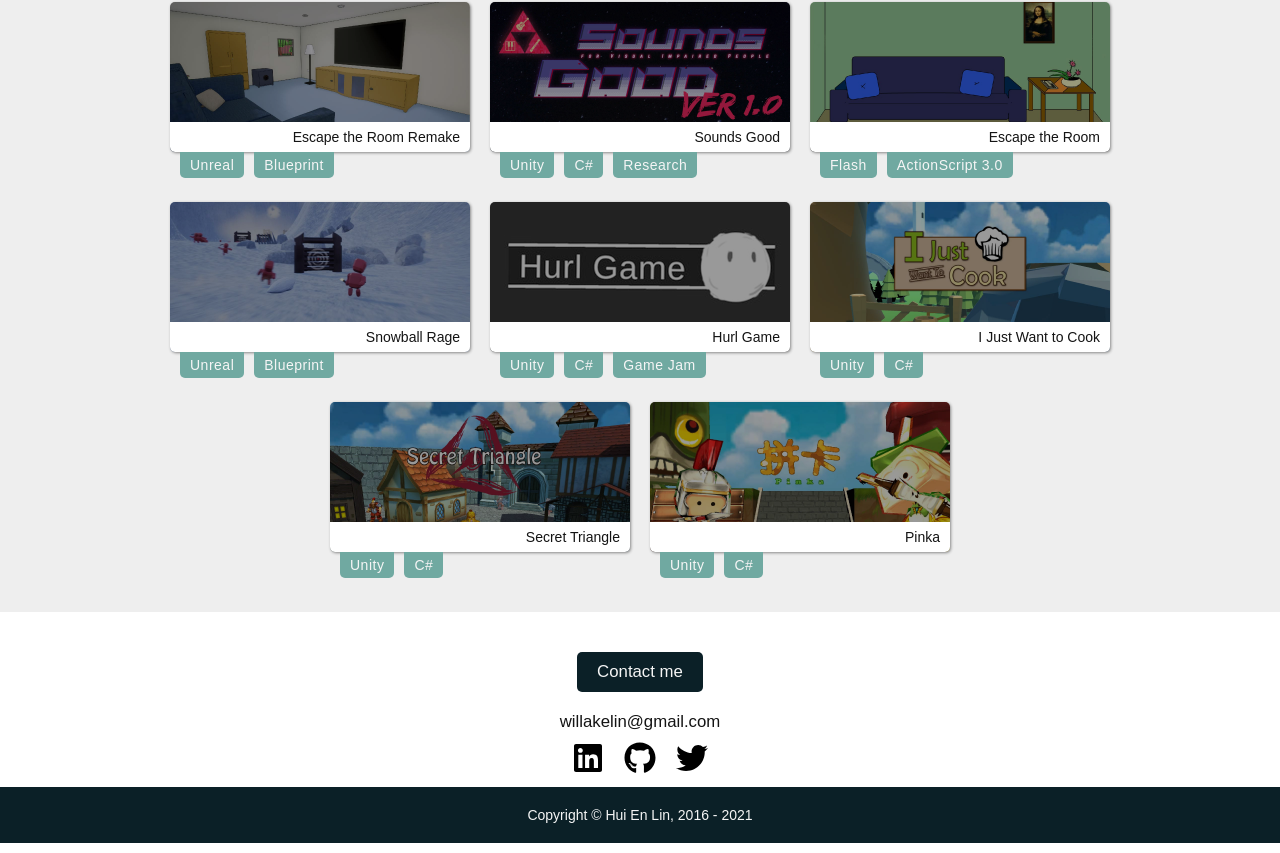
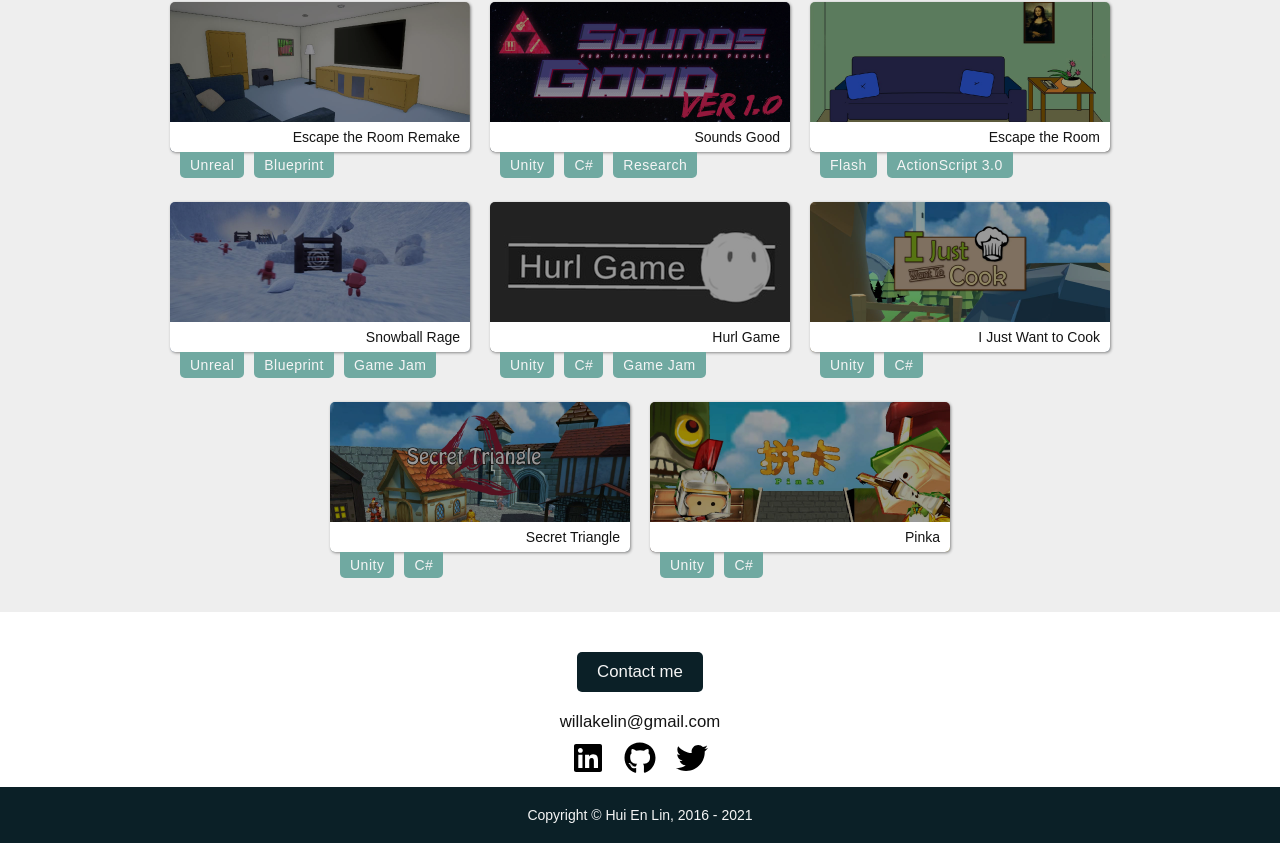
Before and after one commit to willake/hui-en.me-next, a Next.js app: page / in a window 1280 px wide. Shown: the part 1064-1917 px from the top of the page. Built offline with nearby package versions, Linux system fonts and the light colour scheme.

Commit message:
update: add tag for snowball rage

```diff
--- a/data/home.ts
+++ b/data/home.ts
@@ -65,7 +65,7 @@ export const homeData: HomeAPIData = {
       route: "snowball-rage",
       title: "Snowball Rage",
       previewImageUrl: "images/projects/snowball-rage/preview.jpg",
-      tools: ["Unreal", "Blueprint"],
+      tools: ["Unreal", "Blueprint", "Game Jam"],
     },
     {
       id: 12,
```
